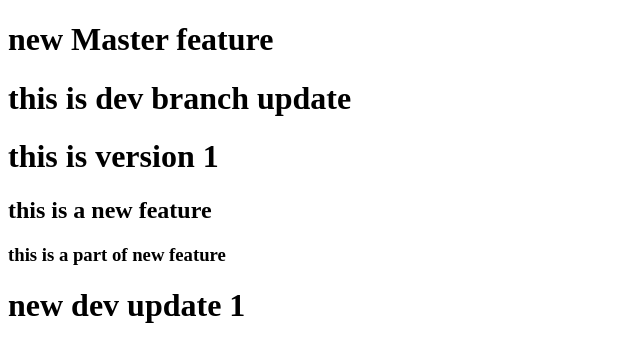
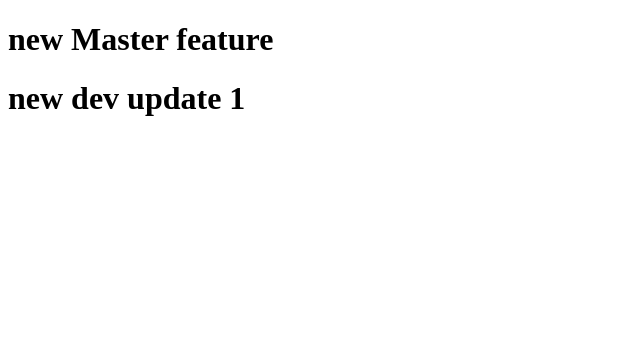
Before and after one commit to ChawlaAjay/demo, a plain HTML site: page index.html in a window 1280 px wide. Shown: the whole page, without its empty margins (0-640 px from the left). Drawn offline with Linux system fonts and the light colour scheme.

Commit message:
new commit

```diff
--- a/index.html
+++ b/index.html
@@ -7,10 +7,6 @@
 </head>
 <body>
     <h1>new Master feature</h1>
-    <h1>this is dev branch update</h1>
-    <h1>this is version 1 </h1>
-    <h2>this is a new feature</h2>
-    <h3>this is a part of new feature</h3>
     <h1>new dev update 1</h1>
 </body>
 </html>
```
